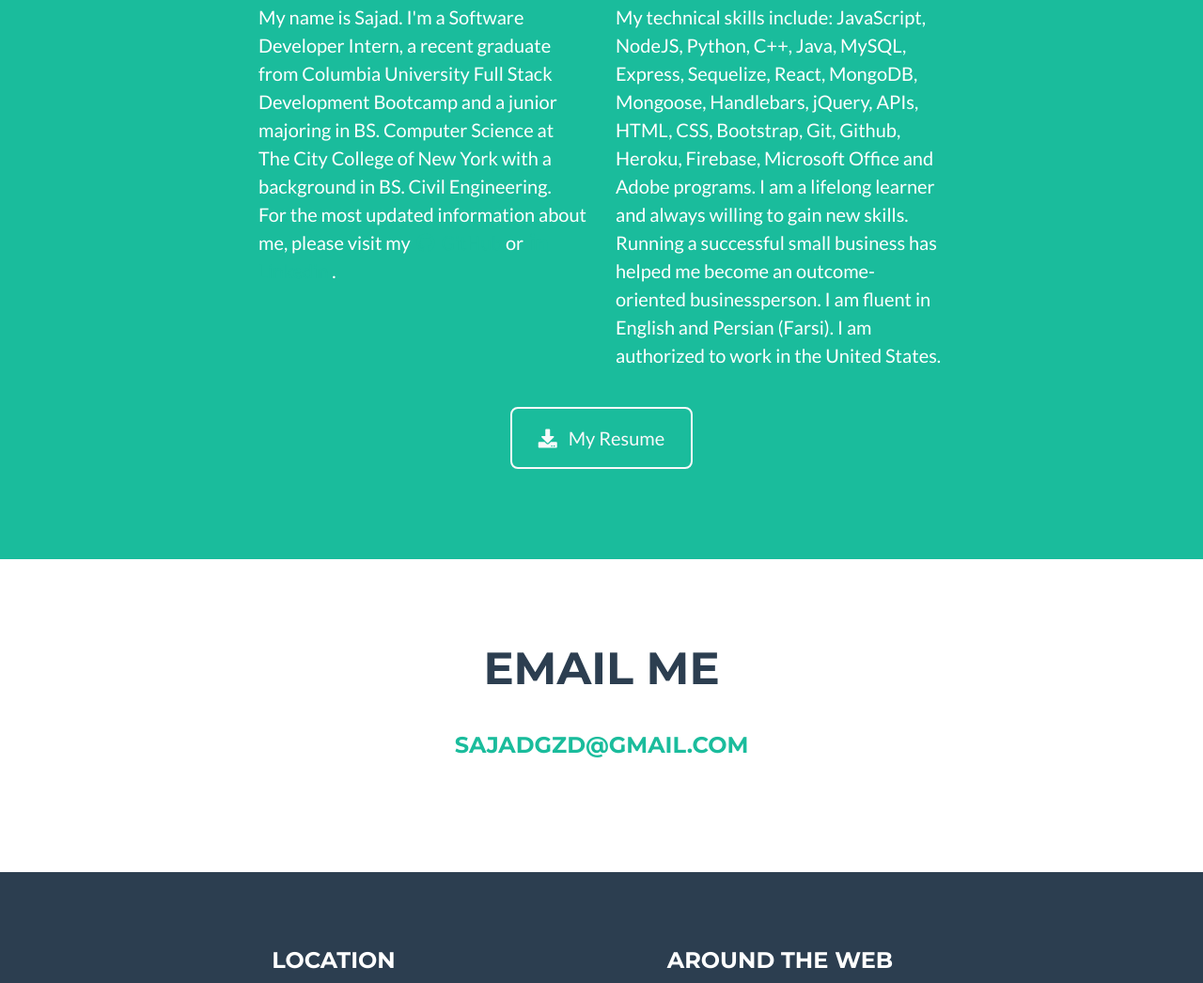
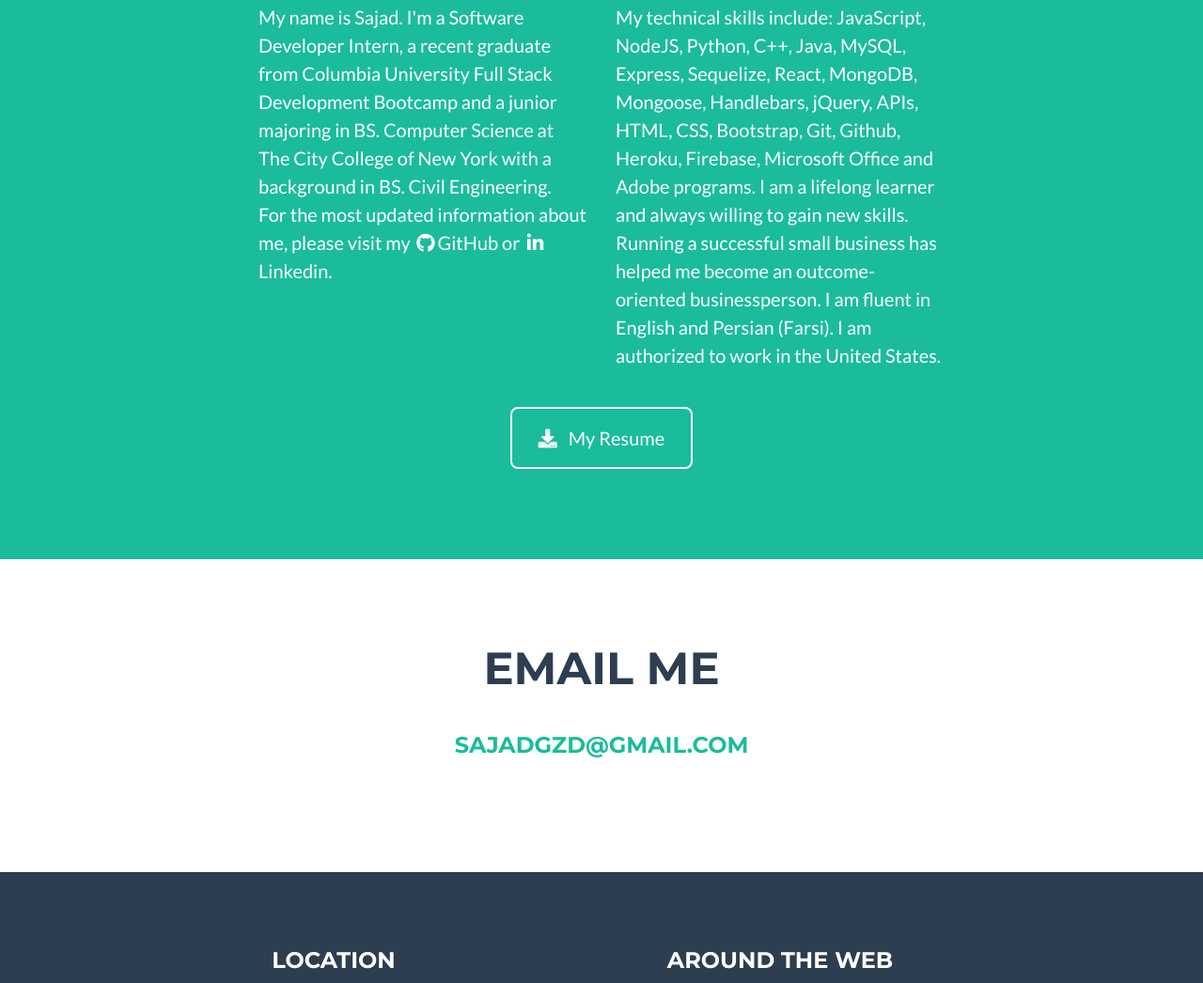
Before and after one commit to sajadgzd/sajadgzd.github.io, a website with bundled scripts: page index.html in a window 1280 px wide. Shown: the part 1963-3009 px from the top of the page at 94% size. Built offline with nearby package versions, Linux system fonts and the light colour scheme.

Commit message:
modified links styles

```diff
--- a/index.html
+++ b/index.html
@@ -196,11 +196,12 @@
             <div class="row">
                 <div class="col-lg-4 ml-auto">
                     <p class="lead">My name is Sajad. I'm a Software Developer Intern, a recent graduate from Columbia University Full Stack Development Bootcamp and a junior majoring in BS. Computer Science at The City College of New York with a background in BS. Civil Engineering.<br>
-                         For the most updated information about me, please visit my <a class="" href="https://github.com/sajadgzd" target="_blank">
-                            <i class="fab fa-fw fa-github"></i> GitHub
-                        </a> or <a class="" href="https://www.linkedin.com/in/sajadgzd/" target="_blank">
-                            <i class="fab fa-fw fa-linkedin-in"></i> Linkedin
-                        </a>.</p>
+                         For the most updated information about me, please visit my <a class="" href="https://github.com/sajadgzd" target="_blank" style="color: white;">
+                            <i class="fab fa-fw fa-github"></i>GitHub
+                        </a> or <a class="" href="https://www.linkedin.com/in/sajadgzd/" target="_blank" style="color: white;">
+                            <i class="fab fa-fw fa-linkedin-in"></i>Linkedin.
+                        </a>
+                    </p>
                 </div>
                 <div class="col-lg-4 mr-auto">
                     <p class="lead">My technical skills include: JavaScript, NodeJS, Python, C++, Java, MySQL, Express, Sequelize, React, MongoDB, Mongoose, Handlebars, jQuery, APIs, HTML, CSS, Bootstrap, Git, Github, Heroku, Firebase, Microsoft Office and Adobe programs. I am a lifelong learner and
```
